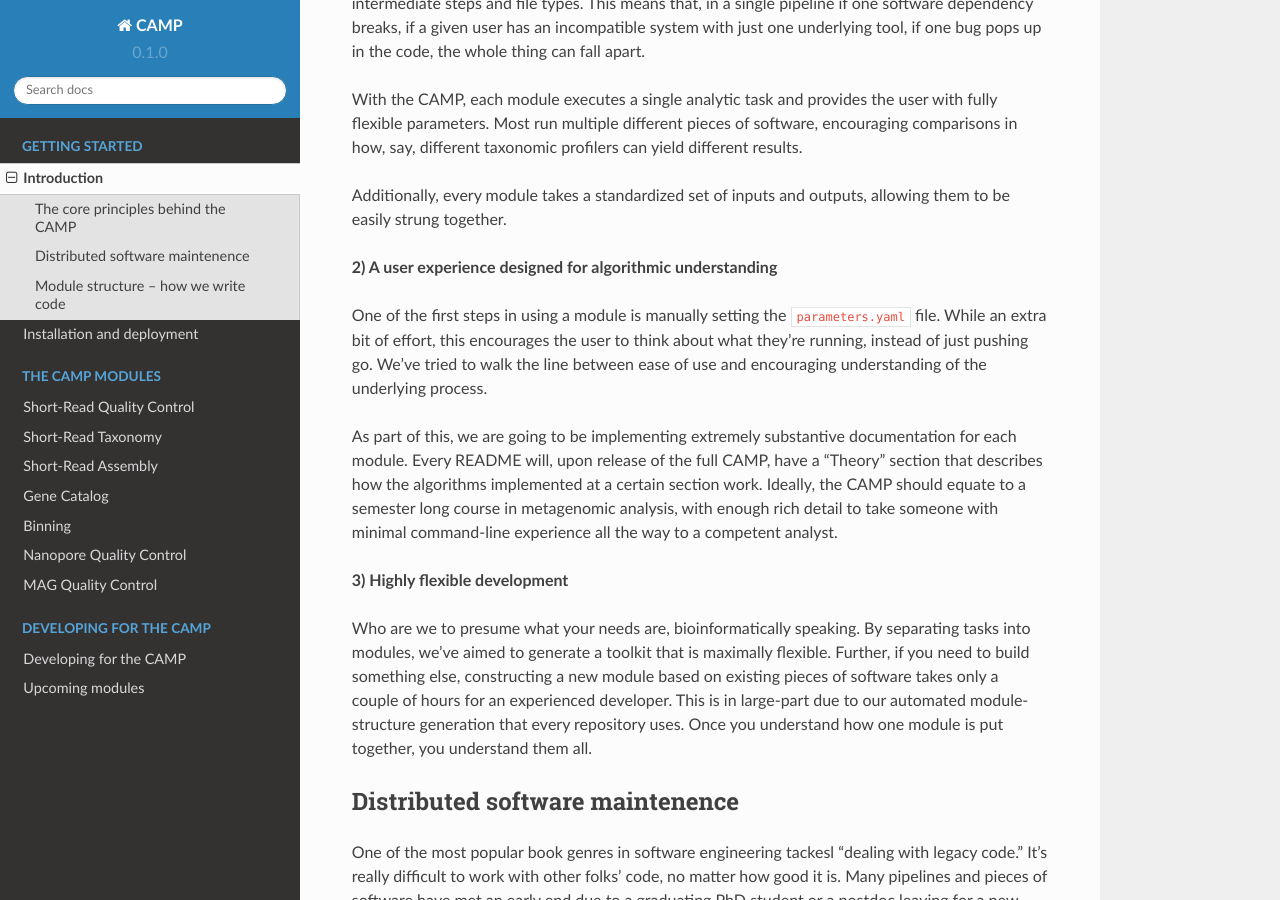
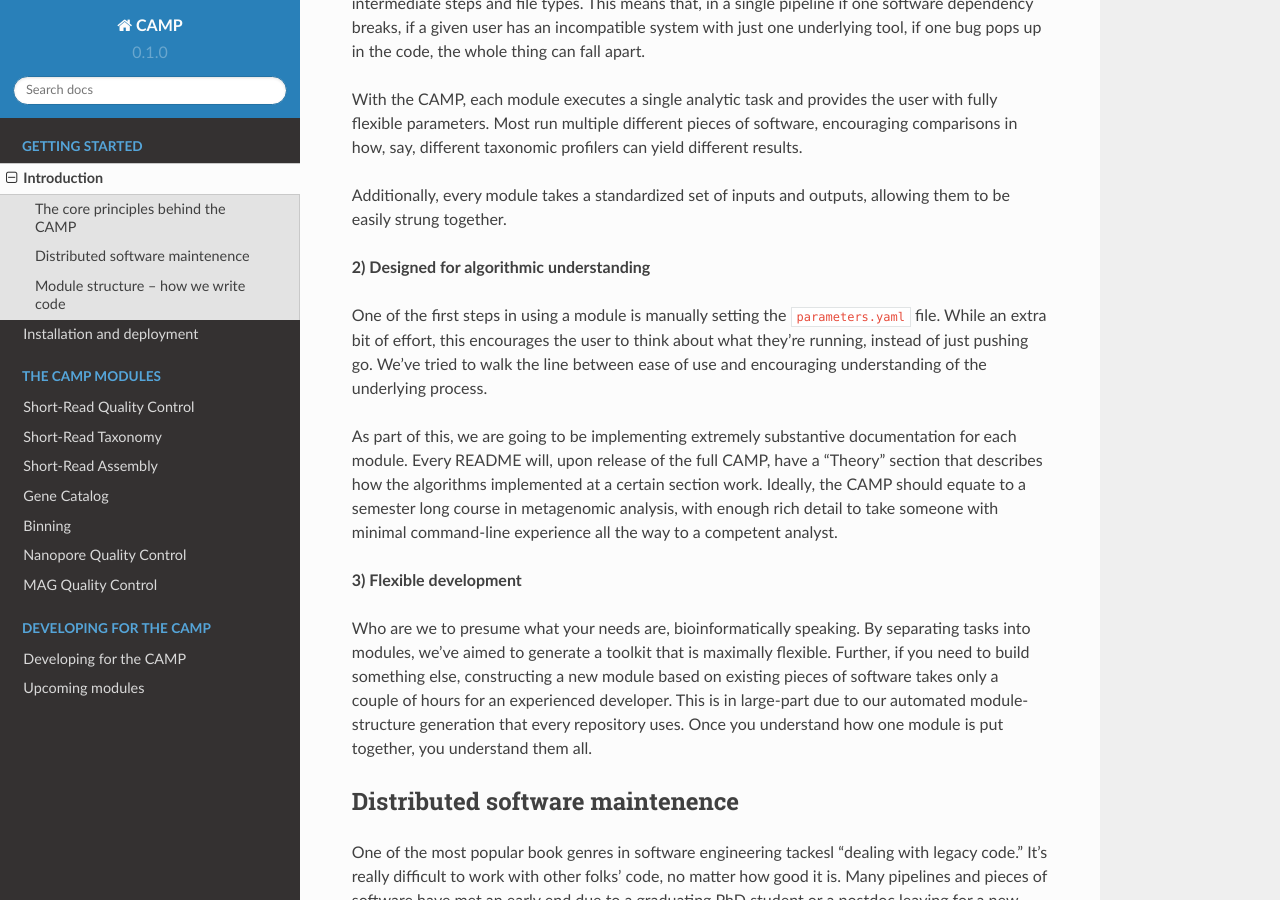
Before and after one commit to MetaSUB-CAMP/camp-documentation, a Sphinx documentation site: the page built from docs/source/background.rst, in a window 1280 px wide and 900 px high, scrolled down 800 px. Built offline with Sphinx 7.4.7 and the Read the Docs theme 2.0.0, drawn with Linux system fonts in a browser that asks for light colours; pages that are not in the unit, such as notebooks, are missing from menus.

Commit message:
Update background.rst

```diff
--- a/docs/source/background.rst
+++ b/docs/source/background.rst
@@ -21,13 +21,13 @@ With the CAMP, each module executes a single analytic task and provides the user
 
 Additionally, every module takes a standardized set of inputs and outputs, allowing them to be easily strung together.
 
-**2) A user experience designed for algorithmic understanding**
+**2) Designed for algorithmic understanding**
 
 One of the first steps in using a module is manually setting the ``parameters.yaml`` file. While an extra bit of effort, this encourages the user to think about what they're running, instead of just pushing go. We've tried to walk the line between ease of use and encouraging understanding of the underlying process.
 
 As part of this, we are going to be implementing extremely substantive documentation for each module. Every README will, upon release of the full CAMP, have a "Theory" section that describes how the algorithms implemented at a certain section work. Ideally, the CAMP should equate to a semester long course in metagenomic analysis, with enough rich detail to take someone with minimal command-line experience all the way to a competent analyst.
 
-**3) Highly flexible development**
+**3) Flexible development**
 
 Who are we to presume what your needs are, bioinformatically speaking. By separating tasks into modules, we've aimed to generate a toolkit that is maximally flexible. Further, if you need to build something else, constructing a new module based on existing pieces of software takes only a couple of hours for an experienced developer. This is in large-part due to our automated module-structure generation that every repository uses. Once you understand how one module is put together, you understand them all.
 
```
